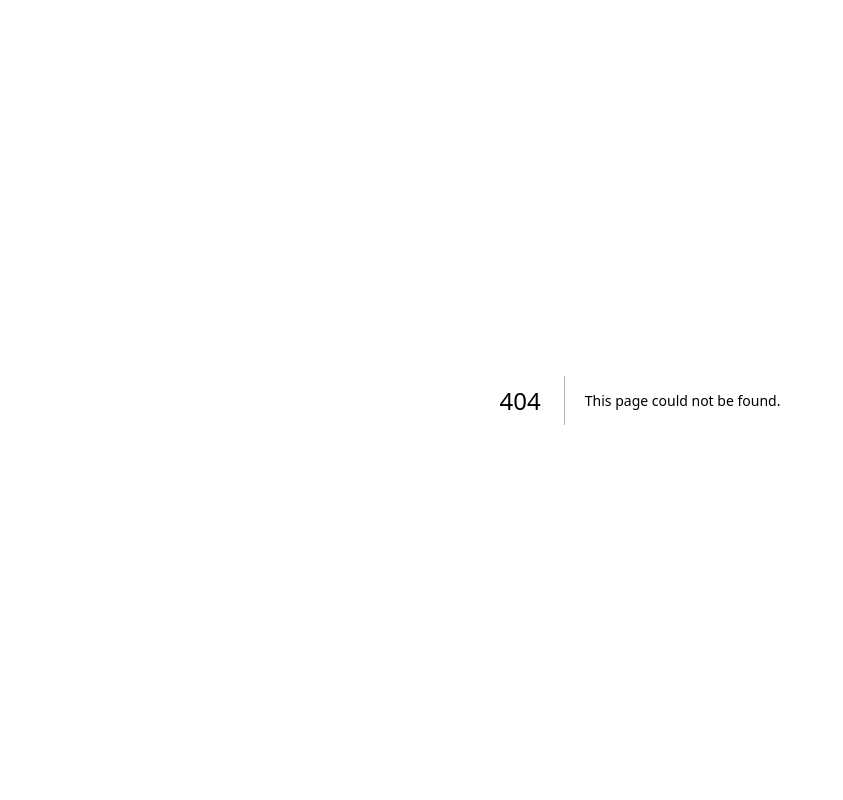
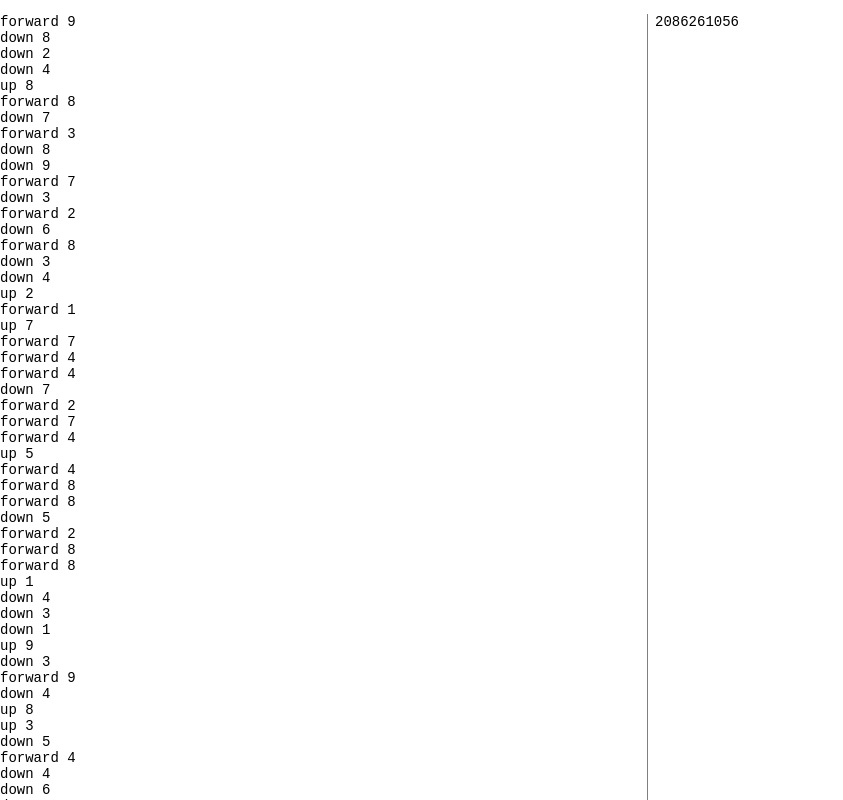
Before and after one commit to d-lukashevich/aoc, a Next.js app: page /days/2021/2 in a window 1280 px wide. Before the commit this address had no page. Shown: the top 800 px of the page, without its empty margins (0-843 px from the left). Built offline with nearby package versions, Linux system fonts and the light colour scheme.

Commit message:
feat(02.12.2021): add answer

```diff
--- /dev/null
+++ b/pages/days/2021/2.tsx
@@ -0,0 +1,52 @@
+import { PuzzleRenderer } from '@units/PuzzleRenderer';
+import { parseRows } from '@utils';
+
+const reg = /(forward|down|up) (\d+)/;
+
+const first = (raw: string) => {
+  const rows = parseRows(raw);
+  let x = 0;
+  let y = 0;
+  rows.forEach((row) => {
+    const [, dir, val] = reg.exec(row)!;
+    switch (dir) {
+      case 'forward':
+        x += Number(val);
+        break;
+      case 'down':
+        y += Number(val);
+        break;
+      case 'up':
+        y -= Number(val);
+        break;
+    }
+  });
+  return x * y;
+};
+
+const second = (raw: string) => {
+  const rows = parseRows(raw);
+  let aim = 0;
+  let x = 0;
+  let y = 0;
+  rows.forEach((row) => {
+    const [, dir, val] = reg.exec(row)!;
+    switch (dir) {
+      case 'forward':
+        x += Number(val);
+        y += aim * Number(val);
+        break;
+      case 'down':
+        aim += Number(val);
+        break;
+      case 'up':
+        aim -= Number(val);
+        break;
+    }
+  });
+  return x * y;
+};
+
+export default function Day() {
+  return <PuzzleRenderer func={second} first={first} second={second} />;
+}
```
Also changed, not shown: public/inputs/2021/2.txt (added).
